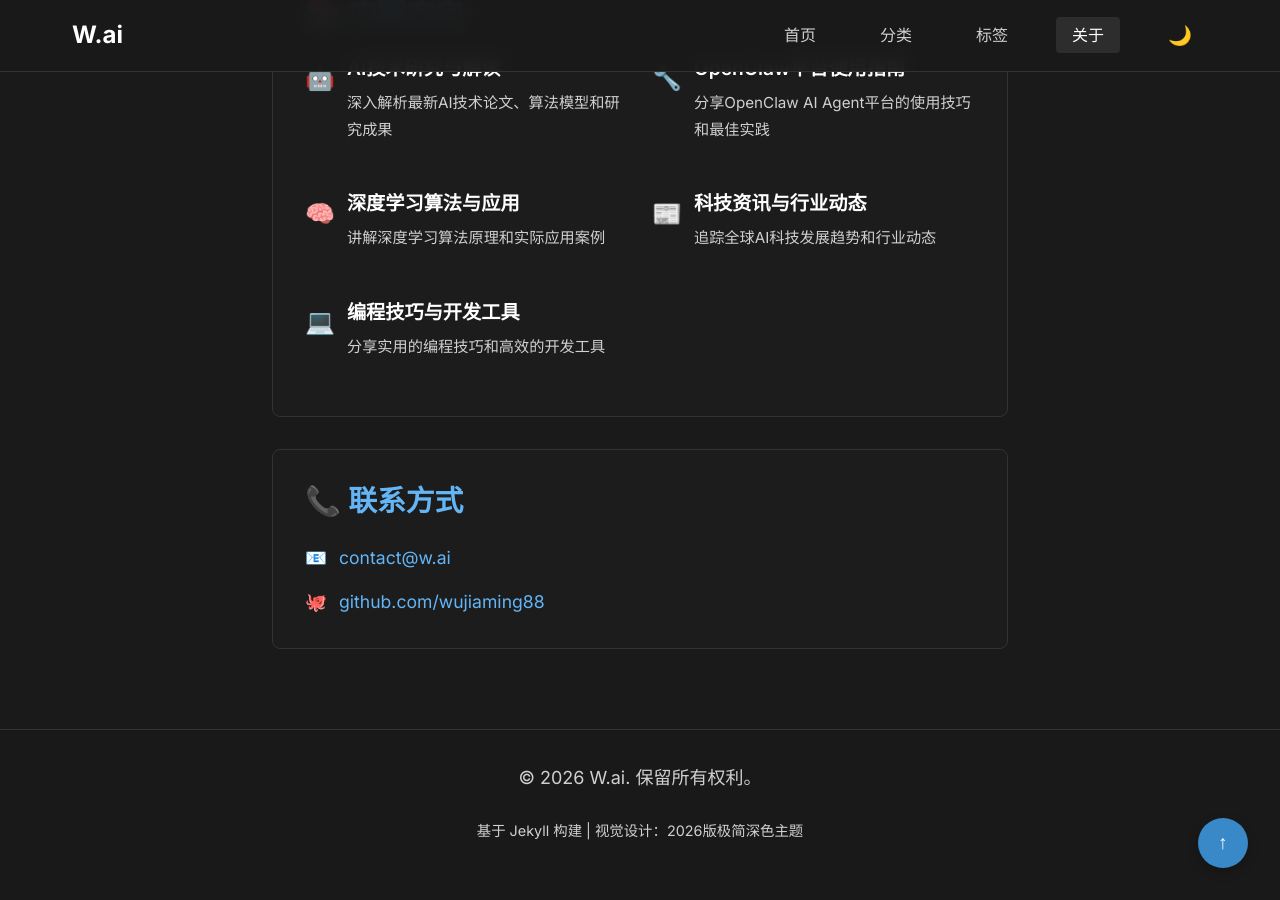
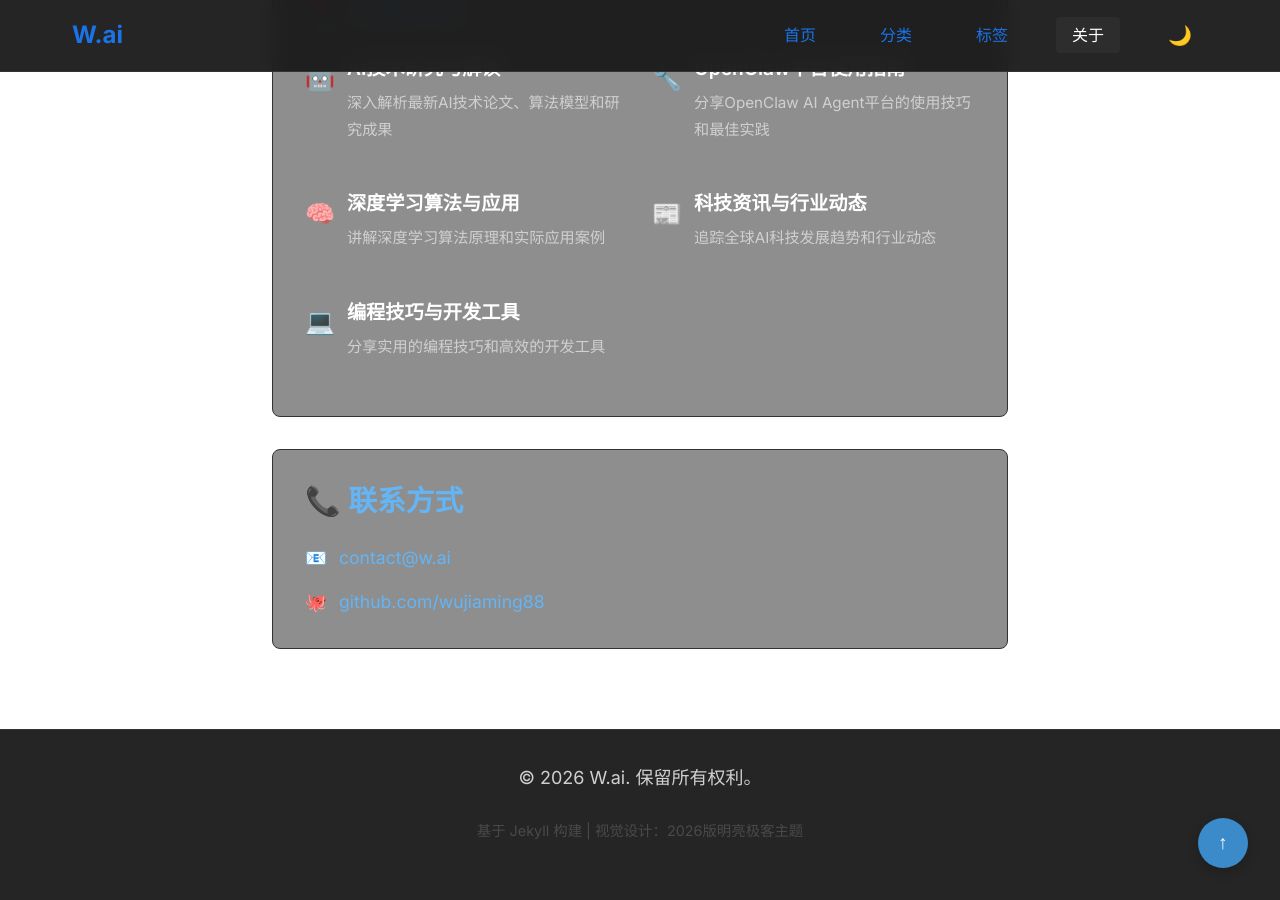
Before and after one commit to wujiaming88/wujiaming88.github.io, a Jekyll site: the page built from about.markdown, in a window 1280 px wide and 900 px high, scrolled down 741 px. Built offline with Jekyll 4.4.1, drawn with Linux system fonts in a browser that asks for light colours.

Commit message:
chore: 切换到明亮极客主题

```diff
--- a/_layouts/default.html
+++ b/_layouts/default.html
@@ -23,7 +23,7 @@
     <!-- 站点图标 -->
     <link rel="icon" type="image/x-icon" href="{{ '/assets/favicon.ico' | relative_url }}">
 </head>
-<body class="dark-theme">
+<body class="light-theme">
     <!-- 导航栏 -->
     <nav class="navbar">
         <div class="navbar-content">
@@ -57,7 +57,7 @@
         <div class="footer-content">
             <p>&copy; {{ site.time | date: '%Y' }} {{ site.title }}. 保留所有权利。</p>
             <p class="text-secondary" style="font-size: 0.9rem; margin-top: 0.5rem;">
-                基于 Jekyll 构建 | 视觉设计：2026版极简深色主题
+                基于 Jekyll 构建 | 视觉设计：2026版明亮极客主题
             </p>
         </div>
     </footer>
```
